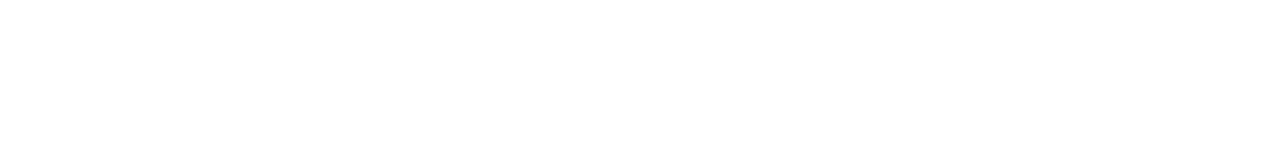
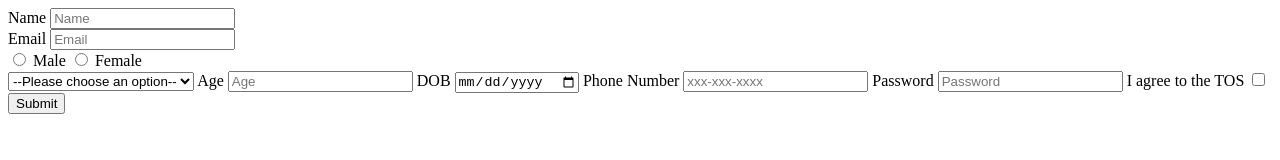
Before and after one commit to acciojob/signup-form-car-SriMoorthy, a website: page main.html in a window 1280 px wide. Drawn offline with Linux system fonts and the light colour scheme.

Commit message:
created a submission

```diff
--- a/main.html
+++ b/main.html
@@ -8,6 +8,42 @@
 
 <body>
 	<!-- the entire body must be written by student -->
+	<form method="post">
+        <label for="name">Name</label>
+        <input type="text" id="name" required placeholder="Name">
+        <br>
+        <label for="email">Email</label>
+        <input type="email" id="email" required placeholder="Email">
+        <br>
+        <input type="radio" required name="gender" id="gender_m"> Male
+        <input type="radio" required name="gender" id="gender_f"> Female
+        <br>
+        <select id="cars" required>
+            <option>--Please choose an option--</option>
+            <option>BMW</option>
+            <option>Audi</option>
+            <option>Kia</option>
+            <option>Toyota</option>
+        </select>
+
+        <label for="age">Age</label>
+        <input type="number" required id="age" placeholder="Age">
+
+        <label for="dob">DOB</label>
+        <input type="date" required id="dob">
+
+        <label for="tel">Phone Number</label>
+        <input type="tel" id="tel" placeholder="xxx-xxx-xxxx">
+
+        <label for="password">Password</label>
+        <input type="password" required id="password" placeholder="Password">
+
+        <label for="tos">I agree to the TOS</label>
+        <input type="checkbox" required id="tos">
+
+        <button type="submit">Submit</button>
+
+    </form>
     <script type="text/javascript" src="./script.js">
 </script>
 
```
